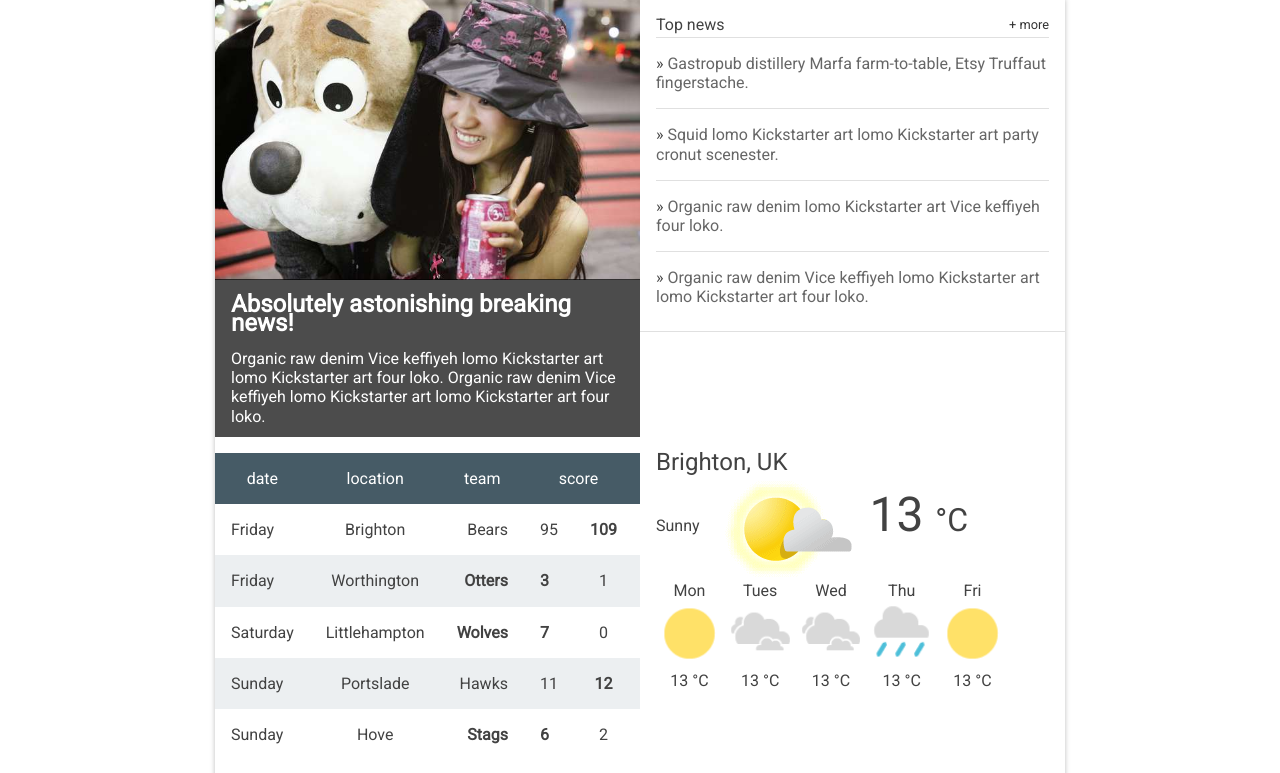
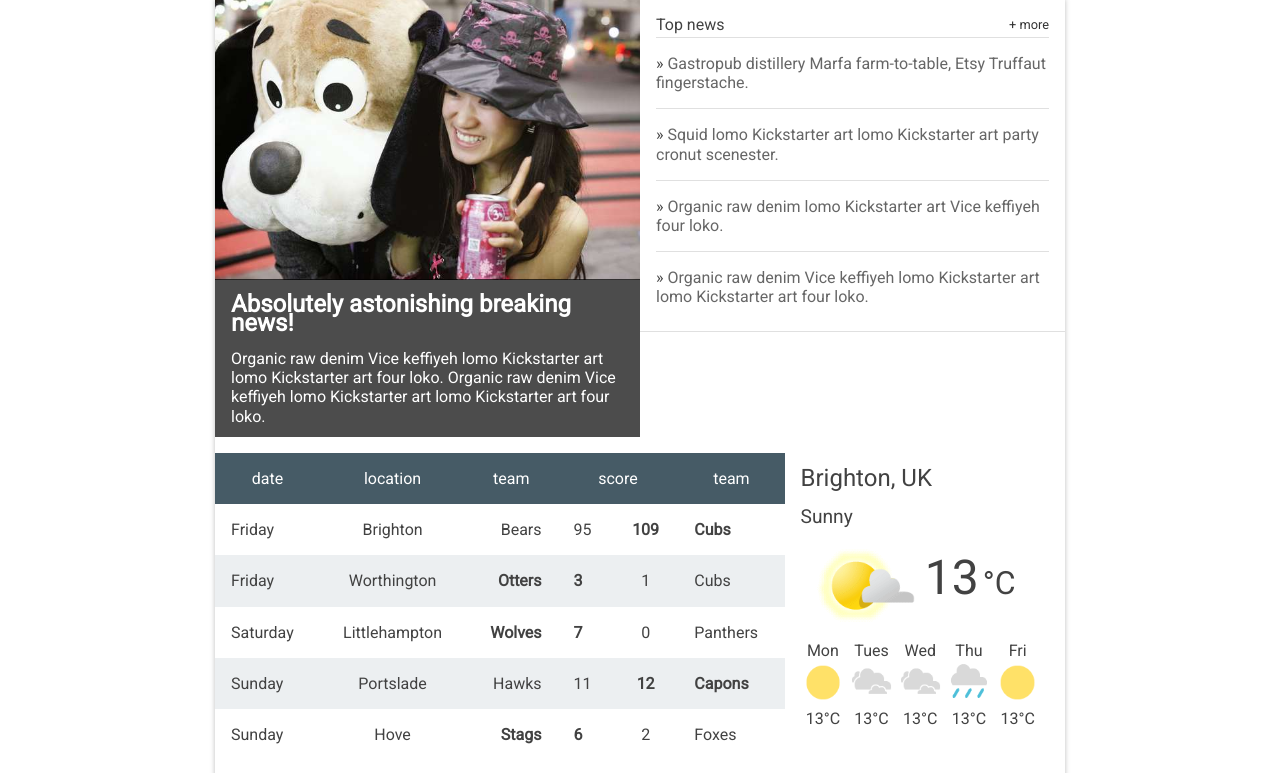
Before and after one commit to chadpjontek/hometown-news-app, a website: page index.html in a window 1280 px wide. Shown: the part 159-932 px from the top of the page. Drawn offline with Linux system fonts and the light colour scheme.

Commit message:
fix: Corrected weather/sports section css issues

```diff
--- a/index.html
+++ b/index.html
@@ -139,35 +139,36 @@
         <span class="weather__desc">Sunny</span>
         <span class="weather__today">
           <img class="weather__today__image" src="images/weather.png" alt="icon of a partially cloudy day">
-          <span class="weather__today__temp">13
-            <span class="weather__today__deg">&deg;C</span>
+          <span class="weather__today__tempDeg">
+            <span class="weather__today__temp">13</span>
+            <span class="weather__today__deg">°C</span>
           </span>
         </span>
         <ul class="weather__next">
           <li class="weather__next__item">
             <span>Mon</span>
             <img class="weather__next__image" src="images/sunny.png" alt="icon of a sunny day">
-            <span>13 &deg;C</span>
+            <span>13°C</span>
           </li>
           <li class="weather__next__item">
             <span>Tues</span>
             <img class="weather__next__image" src="images/cloudy.png" alt="icon of a cloudy day">
-            <span>13 &deg;C</span>
+            <span>13°C</span>
           </li>
           <li class="weather__next__item">
             <span>Wed</span>
             <img class="weather__next__image" src="images/cloudy.png" alt="icon of a cloudy day">
-            <span>13 &deg;C</span>
+            <span>13°C</span>
           </li>
           <li class="weather__next__item">
             <span>Thu</span>
             <img class="weather__next__image" src="images/rain.png" alt="icon of a rainy day">
-            <span>13 &deg;C</span>
+            <span>13°C</span>
           </li>
           <li class="weather__next__item">
             <span>Fri</span>
             <img class="weather__next__image" src="images/sunny.png" alt="icon of a sunny day">
-            <span>13 &deg;C</span>
+            <span>13°C</span>
           </li>
         </ul>
       </section>
--- a/main.css
+++ b/main.css
@@ -291,6 +291,9 @@ main {
 .weather {
   flex-grow: 1;
   padding: 1em;
+  align-items: center;
+  display: grid;
+  align-content: space-evenly;
 }
 
 .weather__location {
@@ -299,13 +302,24 @@ main {
   font-size: 1.5em;
 }
 
+.weather__desc {
+  display: block;
+  font-size: 1.2em;
+  padding-top: 3px;
+}
+
 .weather__today {
-  width: 60%;
-  vertical-align: middle;
+  align-items: center;
+  display: flex;
 }
 
 .weather__today__image {
-  vertical-align: middle
+  vertical-align: middle;
+  width: 50%;
+}
+
+.weather__today__tempDeg {
+  width: 50%;
 }
 
 .weather__today__temp {
--- a/responsive.css
+++ b/responsive.css
@@ -43,7 +43,7 @@
     width: 40%;
   }
   .weather__next__item {
-    width: 17%;
+    width: 18%;
   }
 }
 
@@ -79,14 +79,14 @@
   }
   .scores {
     order: 2;
-    width: 50%;
+    width: 67%;
   }
   .table_container {
     overflow-x: auto;
   }
   .weather {
     order: 3;
-    width: 50%;
+    width: 33%;
   }
 }
 
```
